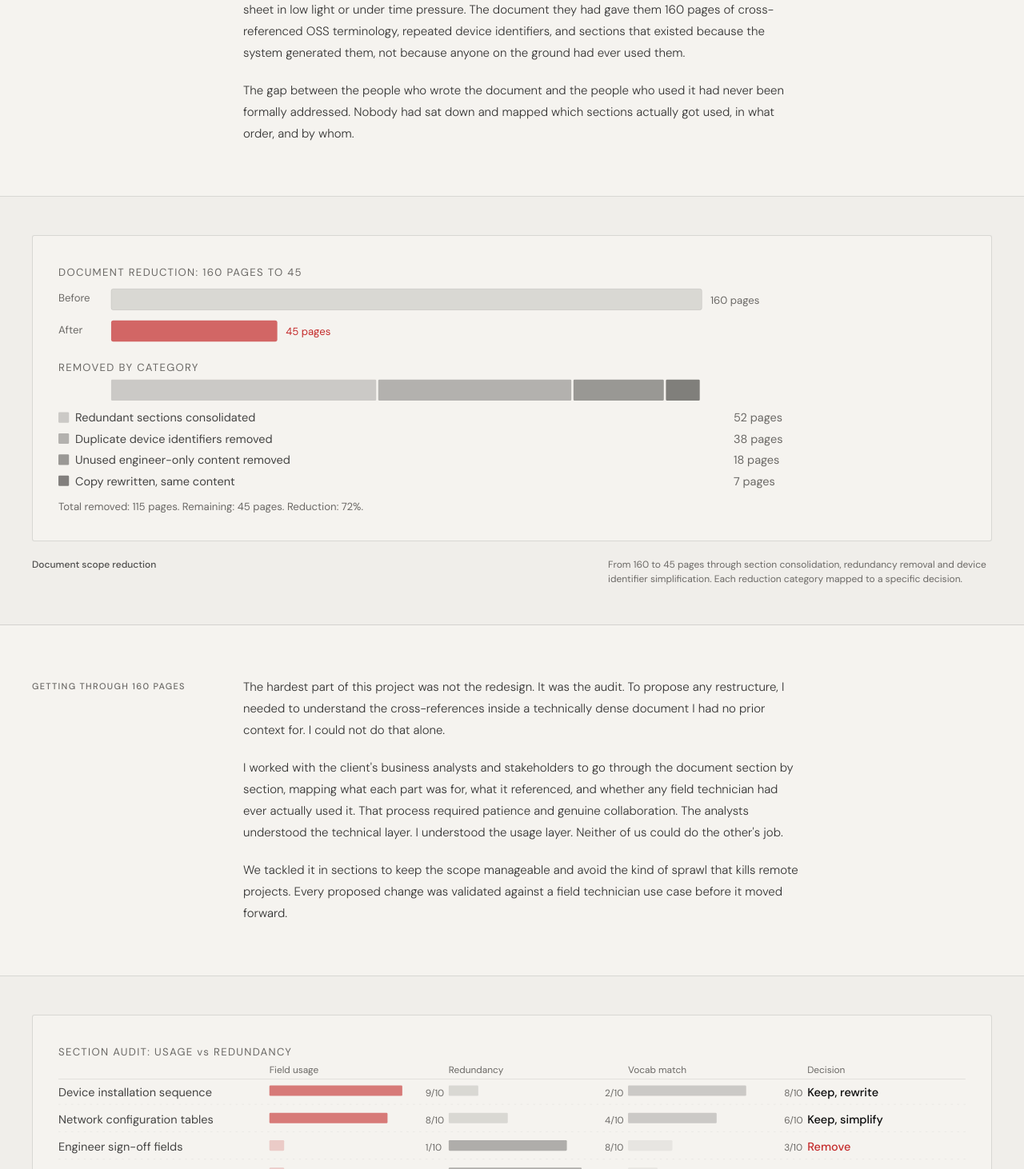
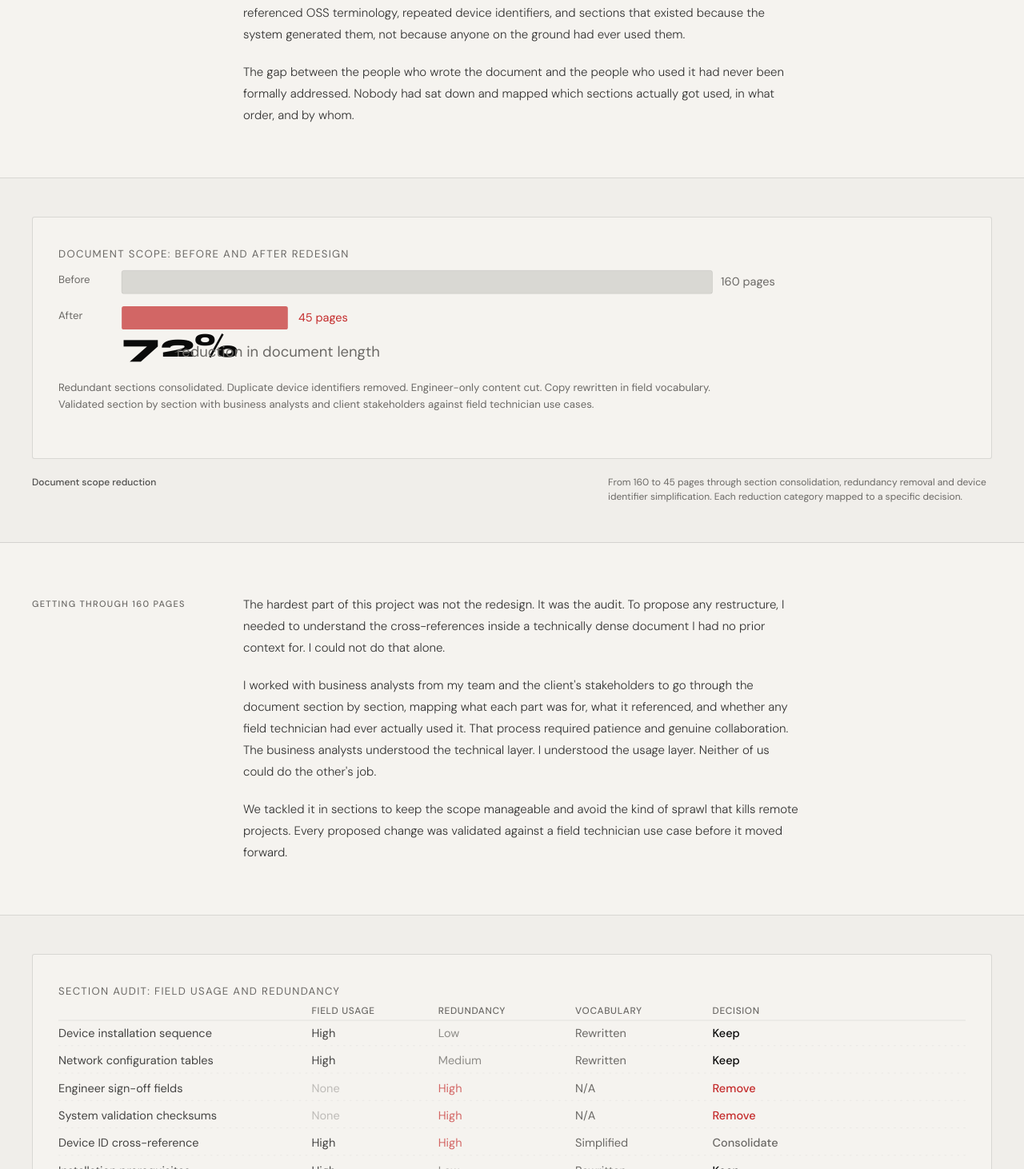
Before and after one commit to cruz-felipe/ux-portfolio, a Next.js app: page /work/field-work-order in a window 1280 px wide. Shown: the part 1338-2800 px from the top of the page at 80% size. Built offline with nearby package versions, Linux system fonts and the light colour scheme.

Commit message:
Add files via upload

```diff
--- a/app/work/field-work-order/page.tsx
+++ b/app/work/field-work-order/page.tsx
@@ -3,7 +3,7 @@ import { WorkOrderArtifact, PageReductionArtifact, SectionAuditArtifact } from "
 import type { Metadata } from "next";
 
 export const metadata: Metadata = {
-  title: "Field Work Order — Felipe Cruz",
+  title: "Field Work Order Felipe Cruz",
   description: "A 160-page installation document redesigned for field technicians. Delivered in 45 pages.",
 };
 
@@ -14,12 +14,12 @@ const data: CaseStudyData = {
   role: "UX Designer",
   location: "Remote, Canada",
   year: "2024",
-  roleDetail: "Redesigned OSS installation work order documentation for a major Canadian telecom. Worked directly with business analysts, a project manager and client stakeholders to audit, restructure and rewrite the document for field technician use.",
+  roleDetail: "Redesigned OSS installation work order documentation for a a telecom operator. Worked directly with business analysts, a project manager and client stakeholders to audit, restructure and rewrite the document for field technician use.",
   impactSummary: "Document reduced from 160 to 45 pages. Redundant sections eliminated. Navigation optimized for both digital and printed use. Delivered under executive pressure in four months.",
-  context: "OSS infrastructure installations are planned by engineers in the system and executed by field technicians on the ground — often in difficult conditions, sometimes printed on paper. The document connecting those two realities was 160 pages long, written in technical OSS terminology, with duplicated information spread across sections that no one had ever rationalized as a whole.",
+  context: "OSS infrastructure installations are planned by engineers in the system and executed by field technicians on the ground often in difficult conditions, sometimes printed on paper. The document connecting those two realities was 160 pages long, written in technical OSS terminology, with duplicated information spread across sections that no one had ever rationalized as a whole.",
   metrics: [
-    { value: "160", label: "Pages in the original document" },
-    { value: "45", label: "Pages after restructure. 72% reduction." },
+    { value: "72%", label: "Page reduction. From 160 pages to 45." },
+    { value: "45", label: "Pages in the redesigned document." },
     { value: "4mo", label: "December to March, fully remote" },
   ],
   sections: [
@@ -35,7 +35,7 @@ const data: CaseStudyData = {
       title: "Getting through 160 pages",
       body: [
         "The hardest part of this project was not the redesign. It was the audit. To propose any restructure, I needed to understand the cross-references inside a technically dense document I had no prior context for. I could not do that alone.",
-        "I worked with the client's business analysts and stakeholders to go through the document section by section, mapping what each part was for, what it referenced, and whether any field technician had ever actually used it. That process required patience and genuine collaboration. The analysts understood the technical layer. I understood the usage layer. Neither of us could do the other's job.",
+        "I worked with business analysts from my team and the client's stakeholders to go through the document section by section, mapping what each part was for, what it referenced, and whether any field technician had ever actually used it. That process required patience and genuine collaboration. The business analysts understood the technical layer. I understood the usage layer. Neither of us could do the other's job.",
         "We tackled it in sections to keep the scope manageable and avoid the kind of sprawl that kills remote projects. Every proposed change was validated against a field technician use case before it moved forward.",
       ],
     },
@@ -45,7 +45,7 @@ const data: CaseStudyData = {
         "Three decisions drove the reduction. First: redundant sections. A significant portion of the document repeated information that appeared elsewhere in a different format. Once we mapped the cross-references, the redundancy became visible and the consolidation became straightforward.",
         "Second: device identification. The original document listed device identifiers with multiple fields that engineers needed for system validation but technicians never used in the field. Removing the duplication did not lose any information technicians needed. It removed noise they had to skip past every time.",
         "Third: language. The copy throughout the document used OSS system terminology. Field technicians used different words for the same things. Rewriting to match their vocabulary was the smallest change with the largest effect on usability. It was the difference between a document someone has to decode and one they can just read.",
-        "This was delivered under pressure from top-level management. That pressure was actually useful — it kept every decision focused on what was genuinely necessary and prevented the scope from expanding into a full redesign that the timeline could not support.",
+        "This was delivered under pressure from top-level management. That pressure was actually useful it kept every decision focused on what was genuinely necessary and prevented the scope from expanding into a full redesign that the timeline could not support.",
       ],
     },
     {
--- a/components/case-study/WorkOrderArtifacts.tsx
+++ b/components/case-study/WorkOrderArtifacts.tsx
@@ -1,66 +1,37 @@
 export function PageReductionArtifact() {
-  const categories = [
-    { label: "Redundant sections consolidated", pages: 52 },
-    { label: "Duplicate device identifiers removed", pages: 38 },
-    { label: "Unused engineer-only content removed", pages: 18 },
-    { label: "Copy rewritten, same content", pages: 7 },
-  ];
-  const total = categories.reduce((s, c) => s + c.pages, 0);
-  const barW = 560;
+  return (
+    <svg viewBox="0 0 860 180" fill="none" xmlns="http://www.w3.org/2000/svg" style={{ width: "100%", height: "auto" }}>
+      <text x="0" y="14" fontFamily="var(--font-body)" fontSize="10" fill="var(--muted)" letterSpacing="1">DOCUMENT SCOPE: BEFORE AND AFTER REDESIGN</text>
 
-  return (
-    <svg viewBox="0 0 860 240" fill="none" xmlns="http://www.w3.org/2000/svg" style={{ width: "100%", height: "auto" }}>
-      <text x="0" y="14" fontFamily="var(--font-body)" fontSize="10" fill="var(--muted)" letterSpacing="1">DOCUMENT REDUCTION: 160 PAGES TO 45</text>
+      {/* Before bar */}
+      <text x="0" y="38" fontFamily="var(--font-body)" fontSize="10" fill="var(--muted)">Before</text>
+      <rect x="60" y="26" width="560" height="22" rx="2" fill="var(--muted)" fillOpacity="0.2" stroke="var(--border)" strokeWidth="0.5"/>
+      <text x="628" y="40" fontFamily="var(--font-body)" fontSize="11" fill="var(--muted)">160 pages</text>
 
-      <text x="0" y="38" fontFamily="var(--font-body)" fontSize="10" fill="var(--muted)">Before</text>
-      <rect x="50" y="26" width={barW} height="20" rx="2" fill="var(--muted)" fillOpacity="0.2" stroke="var(--border)" strokeWidth="0.5"/>
-      <text x="618" y="40" fontFamily="var(--font-body)" fontSize="10" fill="var(--muted)">160 pages</text>
+      {/* After bar */}
+      <text x="0" y="72" fontFamily="var(--font-body)" fontSize="10" fill="var(--muted)">After</text>
+      <rect x="60" y="60" width={(45 / 160) * 560} height="22" rx="2" fill="var(--red)" fillOpacity="0.7"/>
+      <text x={60 + (45 / 160) * 560 + 10} y="74" fontFamily="var(--font-body)" fontSize="11" fill="var(--red)">45 pages</text>
 
-      <text x="0" y="68" fontFamily="var(--font-body)" fontSize="10" fill="var(--muted)">After</text>
-      <rect x="50" y="56" width={(45 / 160) * barW} height="20" rx="2" fill="var(--red)" fillOpacity="0.7"/>
-      <text x={50 + (45 / 160) * barW + 8} y="70" fontFamily="var(--font-body)" fontSize="10" fill="var(--red)">45 pages</text>
+      {/* Delta */}
+      <text x="60" y="108" fontFamily="var(--font-display)" fontSize="32" fontWeight="800" fill="var(--ink)">72%</text>
+      <text x="112" y="108" fontFamily="var(--font-body)" fontSize="14" fill="var(--muted)">reduction in document length</text>
 
-      <text x="0" y="104" fontFamily="var(--font-body)" fontSize="10" fill="var(--muted)" letterSpacing="1">REMOVED BY CATEGORY</text>
-
-      {categories.map((cat, i) => {
-        const w = (cat.pages / total) * barW;
-        const x = 50 + categories.slice(0, i).reduce((s, c) => s + (c.pages / total) * barW, 0);
-        const opacity = 0.3 + i * 0.18;
-        return (
-          <g key={i}>
-            <rect x={x} y="112" width={w - 2} height="20" rx="1" fill="var(--muted)" fillOpacity={opacity}/>
-          </g>
-        );
-      })}
-
-      {categories.map((cat, i) => {
-        const y = 152 + i * 20;
-        const w = (cat.pages / total) * barW;
-        const opacity = 0.3 + i * 0.18;
-        return (
-          <g key={i}>
-            <rect x="0" y={y - 9} width="10" height="10" rx="1" fill="var(--muted)" fillOpacity={opacity}/>
-            <text x="16" y={y} fontFamily="var(--font-body)" fontSize="11" fill="var(--ink)" fillOpacity="0.75">{cat.label}</text>
-            <text x="640" y={y} fontFamily="var(--font-body)" fontSize="11" fill="var(--muted)">{cat.pages} pages</text>
-          </g>
-        );
-      })}
-
-      <text x="0" y="236" fontFamily="var(--font-body)" fontSize="10" fill="var(--muted)">Total removed: {total} pages. Remaining: 45 pages. Reduction: 72%.</text>
+      <text x="0" y="140" fontFamily="var(--font-body)" fontSize="10" fill="var(--muted)">Redundant sections consolidated. Duplicate device identifiers removed. Engineer-only content cut. Copy rewritten in field vocabulary.</text>
+      <text x="0" y="156" fontFamily="var(--font-body)" fontSize="10" fill="var(--muted)">Validated section by section with business analysts and client stakeholders against field technician use cases.</text>
     </svg>
   );
 }
 
 export function SectionAuditArtifact() {
   const sections = [
-    { name: "Device installation sequence", usage: 9, redundancy: 2, vocab: 8, action: "Keep, rewrite" },
-    { name: "Network configuration tables", usage: 8, redundancy: 4, vocab: 6, action: "Keep, simplify" },
-    { name: "Engineer sign-off fields", usage: 1, redundancy: 8, vocab: 3, action: "Remove" },
-    { name: "System validation checksums", usage: 1, redundancy: 9, vocab: 2, action: "Remove" },
-    { name: "Device ID cross-reference", usage: 7, redundancy: 9, vocab: 5, action: "Consolidate" },
-    { name: "Installation prerequisites", usage: 8, redundancy: 3, vocab: 7, action: "Keep, rewrite" },
-    { name: "Escalation contacts", usage: 6, redundancy: 6, vocab: 9, action: "Consolidate" },
-    { name: "OSS system status codes", usage: 2, redundancy: 7, vocab: 2, action: "Remove" },
+    { name: "Device installation sequence", usage: "High", redundancy: "Low", vocab: "Rewritten", action: "Keep" },
+    { name: "Network configuration tables", usage: "High", redundancy: "Medium", vocab: "Rewritten", action: "Keep" },
+    { name: "Engineer sign-off fields", usage: "None", redundancy: "High", vocab: "N/A", action: "Remove" },
+    { name: "System validation checksums", usage: "None", redundancy: "High", vocab: "N/A", action: "Remove" },
+    { name: "Device ID cross-reference", usage: "High", redundancy: "High", vocab: "Simplified", action: "Consolidate" },
+    { name: "Installation prerequisites", usage: "High", redundancy: "Low", vocab: "Rewritten", action: "Keep" },
+    { name: "OSS system status codes", usage: "None", redundancy: "High", vocab: "N/A", action: "Remove" },
   ];
 
   const actionColor = (a: string) => {
@@ -70,56 +41,49 @@ export function SectionAuditArtifact() {
   };
 
   return (
-    <svg viewBox="0 0 860 260" fill="none" xmlns="http://www.w3.org/2000/svg" style={{ width: "100%", height: "auto" }}>
-      <text x="0" y="14" fontFamily="var(--font-body)" fontSize="10" fill="var(--muted)" letterSpacing="1">SECTION AUDIT: USAGE vs REDUNDANCY</text>
+    <svg viewBox="0 0 860 240" fill="none" xmlns="http://www.w3.org/2000/svg" style={{ width: "100%", height: "auto" }}>
+      <text x="0" y="14" fontFamily="var(--font-body)" fontSize="10" fill="var(--muted)" letterSpacing="1">SECTION AUDIT: FIELD USAGE AND REDUNDANCY</text>
 
-      <text x="200" y="30" fontFamily="var(--font-body)" fontSize="9" fill="var(--muted)">Field usage</text>
-      <text x="370" y="30" fontFamily="var(--font-body)" fontSize="9" fill="var(--muted)">Redundancy</text>
-      <text x="540" y="30" fontFamily="var(--font-body)" fontSize="9" fill="var(--muted)">Vocab match</text>
-      <text x="710" y="30" fontFamily="var(--font-body)" fontSize="9" fill="var(--muted)">Decision</text>
+      {/* Headers */}
+      <text x="240" y="32" fontFamily="var(--font-body)" fontSize="9" fontWeight="500" fill="var(--muted)" letterSpacing="0.5">FIELD USAGE</text>
+      <text x="360" y="32" fontFamily="var(--font-body)" fontSize="9" fontWeight="500" fill="var(--muted)" letterSpacing="0.5">REDUNDANCY</text>
+      <text x="490" y="32" fontFamily="var(--font-body)" fontSize="9" fontWeight="500" fill="var(--muted)" letterSpacing="0.5">VOCABULARY</text>
+      <text x="620" y="32" fontFamily="var(--font-body)" fontSize="9" fontWeight="500" fill="var(--muted)" letterSpacing="0.5">DECISION</text>
 
-      <line x1="0" y1="36" x2="860" y2="36" stroke="var(--border)" strokeWidth="0.5"/>
+      <line x1="0" y1="38" x2="860" y2="38" stroke="var(--border)" strokeWidth="0.5"/>
 
       {sections.map((s, i) => {
-        const y = 52 + i * 26;
+        const y = 54 + i * 26;
         const isLast = i === sections.length - 1;
         return (
           <g key={i}>
             <text x="0" y={y} fontFamily="var(--font-body)" fontSize="11" fill="var(--ink)" fillOpacity="0.75">{s.name}</text>
-
-            <rect x="200" y={y - 10} width={(s.usage / 10) * 140} height="10" rx="1" fill="var(--red)" fillOpacity={s.usage > 5 ? 0.6 : 0.2}/>
-            <text x="348" y={y} fontFamily="var(--font-body)" fontSize="9" fill="var(--muted)">{s.usage}/10</text>
-
-            <rect x="370" y={y - 10} width={(s.redundancy / 10) * 140} height="10" rx="1" fill="var(--muted)" fillOpacity={s.redundancy > 5 ? 0.5 : 0.2}/>
-            <text x="518" y={y} fontFamily="var(--font-body)" fontSize="9" fill="var(--muted)">{s.redundancy}/10</text>
-
-            <rect x="540" y={y - 10} width={(s.vocab / 10) * 140} height="10" rx="1" fill="var(--muted)" fillOpacity={s.vocab > 5 ? 0.3 : 0.1}/>
-            <text x="688" y={y} fontFamily="var(--font-body)" fontSize="9" fill="var(--muted)">{s.vocab}/10</text>
-
-            <text x="710" y={y} fontFamily="var(--font-body)" fontSize="11" fontWeight="500" fill={actionColor(s.action)}>{s.action}</text>
-
+            <text x="240" y={y} fontFamily="var(--font-body)" fontSize="11" fill={s.usage === "None" ? "var(--muted)" : "var(--ink)"} fillOpacity={s.usage === "None" ? 0.4 : 0.75}>{s.usage}</text>
+            <text x="360" y={y} fontFamily="var(--font-body)" fontSize="11" fill={s.redundancy === "High" ? "var(--red)" : "var(--muted)"} fillOpacity={s.redundancy === "High" ? 0.7 : 0.75}>{s.redundancy}</text>
+            <text x="490" y={y} fontFamily="var(--font-body)" fontSize="11" fill="var(--muted)">{s.vocab}</text>
+            <text x="620" y={y} fontFamily="var(--font-body)" fontSize="11" fontWeight="500" fill={actionColor(s.action)}>{s.action}</text>
             {!isLast && <line x1="0" y1={y + 8} x2="860" y2={y + 8} stroke="var(--border)" strokeWidth="0.3" strokeDasharray="2,4"/>}
           </g>
         );
       })}
+
+      <text x="0" y="244" fontFamily="var(--font-body)" fontSize="10" fill="var(--muted)">Field usage and redundancy assessed in section-by-section review with business analysts and client stakeholders.</text>
     </svg>
   );
 }
 
 export function WorkOrderArtifact() {
   const before = [
-    "System header (engineer view)",
-    "OSS validation checksums",
-    "Device ID cross-ref A",
-    "Network config tables",
-    "Device ID cross-ref B",
-    "Installation sequence",
-    "Engineer sign-off fields",
-    "System status codes",
-    "Prerequisites (buried)",
-    "Escalation contacts",
-    "Device ID cross-ref C",
-    "Appendix (rarely used)",
+    { label: "System header (engineer view)", removed: false },
+    { label: "OSS validation checksums", removed: true },
+    { label: "Device ID cross-ref A", removed: true },
+    { label: "Network config tables", removed: false },
+    { label: "Device ID cross-ref B", removed: true },
+    { label: "Installation sequence", removed: false },
+    { label: "Engineer sign-off fields", removed: true },
+    { label: "System status codes", removed: true },
+    { label: "Prerequisites (buried)", removed: false },
+    { label: "Device ID cross-ref C", removed: true },
   ];
 
   const after = [
@@ -128,53 +92,51 @@ export function WorkOrderArtifact() {
     "Device identification",
     "Installation sequence",
     "Network configuration",
-    "Escalation contacts",
   ];
 
   return (
-    <svg viewBox="0 0 860 320" fill="none" xmlns="http://www.w3.org/2000/svg" style={{ width: "100%", height: "auto" }}>
+    <svg viewBox="0 0 860 300" fill="none" xmlns="http://www.w3.org/2000/svg" style={{ width: "100%", height: "auto" }}>
       <text x="0" y="14" fontFamily="var(--font-body)" fontSize="10" fill="var(--muted)" letterSpacing="1">DOCUMENT STRUCTURE: BEFORE AND AFTER</text>
 
-      <text x="0" y="32" fontFamily="var(--font-body)" fontSize="10" fill="var(--muted)">Before: engineer-ordered, 12 sections, cross-referenced</text>
+      <text x="0" y="32" fontFamily="var(--font-body)" fontSize="10" fill="var(--muted)">Before: engineer-ordered, cross-referenced, 10 sections shown</text>
       {before.map((s, i) => {
-        const row = Math.floor(i / 2);
-        const col = i % 2;
-        const x = col * 200;
+        const col = Math.floor(i / 5);
+        const row = i % 5;
+        const x = col * 220;
         const y = 40 + row * 32;
-        const isRemoved = ["OSS validation checksums", "Device ID cross-ref A", "Device ID cross-ref B", "Engineer sign-off fields", "System status codes", "Device ID cross-ref C", "Appendix (rarely used)"].includes(s);
         return (
           <g key={i}>
-            <rect x={x} y={y} width="190" height="24" rx="2"
-              fill={isRemoved ? "var(--muted)" : "none"}
-              fillOpacity={isRemoved ? 0.08 : 1}
-              stroke={isRemoved ? "var(--border)" : "var(--border)"}
+            <rect x={x} y={y} width="210" height="24" rx="2"
+              fill="none"
+              stroke="var(--border)"
               strokeWidth="0.5"
-              strokeDasharray={isRemoved ? "3,2" : "none"}
+              strokeDasharray={s.removed ? "3,2" : "none"}
+              fillOpacity={s.removed ? 0 : 1}
             />
             <text x={x + 8} y={y + 15} fontFamily="var(--font-body)" fontSize="9"
-              fill={isRemoved ? "var(--muted)" : "var(--ink)"}
-              fillOpacity={isRemoved ? 0.5 : 0.8}
-              textDecoration={isRemoved ? "line-through" : "none"}
-            >{s}</text>
+              fill={s.removed ? "var(--muted)" : "var(--ink)"}
+              fillOpacity={s.removed ? 0.4 : 0.8}
+            >{s.label}</text>
           </g>
         );
       })}
 
-      <line x1="430" y1="28" x2="430" y2="320" stroke="var(--border)" strokeWidth="0.5"/>
-      <text x="464" y="14" fontFamily="var(--font-body)" fontSize="22" fontWeight="800" fill="var(--red)">→</text>
+      <line x1="460" y1="28" x2="460" y2="220" stroke="var(--border)" strokeWidth="0.5"/>
+      <text x="494" y="14" fontFamily="var(--font-body)" fontSize="22" fontWeight="800" fill="var(--red)">→</text>
 
-      <text x="460" y="32" fontFamily="var(--font-body)" fontSize="10" fill="var(--muted)">After: task-ordered, 6 sections, field-vocabulary</text>
+      <text x="480" y="32" fontFamily="var(--font-body)" fontSize="10" fill="var(--muted)">After: task-ordered, field vocabulary, 5 sections</text>
       {after.map((s, i) => (
         <g key={i}>
-          <rect x="460" y={40 + i * 36} width="380" height="28" rx="2"
+          <rect x="480" y={40 + i * 36} width="360" height="28" rx="2"
             fill="var(--red)" fillOpacity="0.05"
             stroke="var(--red)" strokeWidth="0.5"
           />
-          <text x="472" y={40 + i * 36 + 18} fontFamily="var(--font-body)" fontSize="11" fontWeight="500" fill="var(--ink)" fillOpacity="0.85">{s}</text>
+          <text x="492" y={40 + i * 36 + 18} fontFamily="var(--font-body)" fontSize="11" fontWeight="500" fill="var(--ink)" fillOpacity="0.85">{s}</text>
         </g>
       ))}
 
-      <text x="0" y="308" fontFamily="var(--font-body)" fontSize="10" fill="var(--muted)">Strikethrough sections removed or consolidated. Reading order changed from system-generated to task-execution order.</text>
+      <text x="0" y="250" fontFamily="var(--font-body)" fontSize="10" fill="var(--muted)">Dashed sections removed or consolidated. Reading order changed from system-generated to task-execution order.</text>
+      <text x="0" y="266" fontFamily="var(--font-body)" fontSize="10" fill="var(--muted)">Copy rewritten throughout to match field technician vocabulary rather than OSS system terminology.</text>
     </svg>
   );
 }
```
Also changed, not shown: app/work/vocabulary/page.tsx (+8 -12 lines), components/case-study/CaseLayout.tsx (+12 -7 lines).
